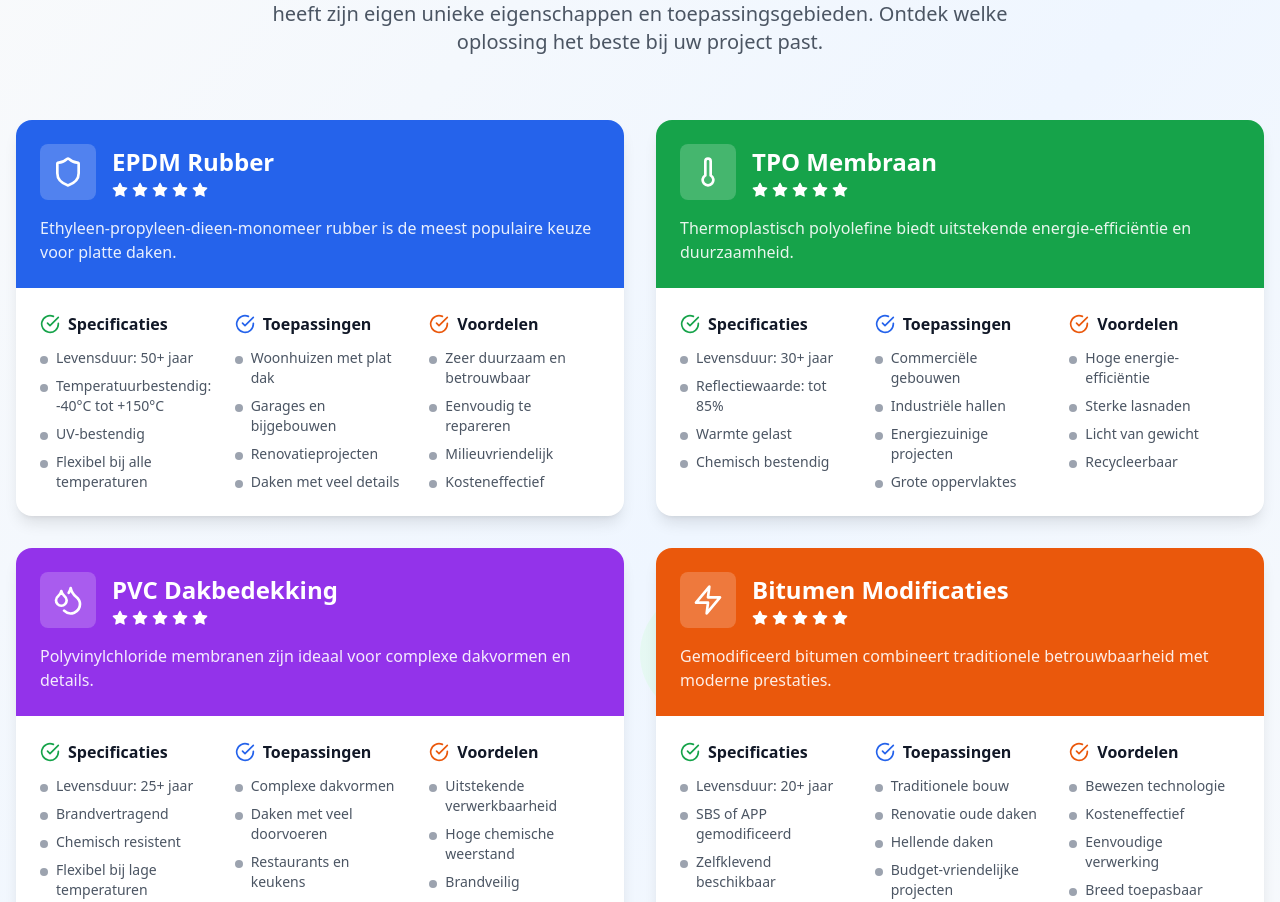
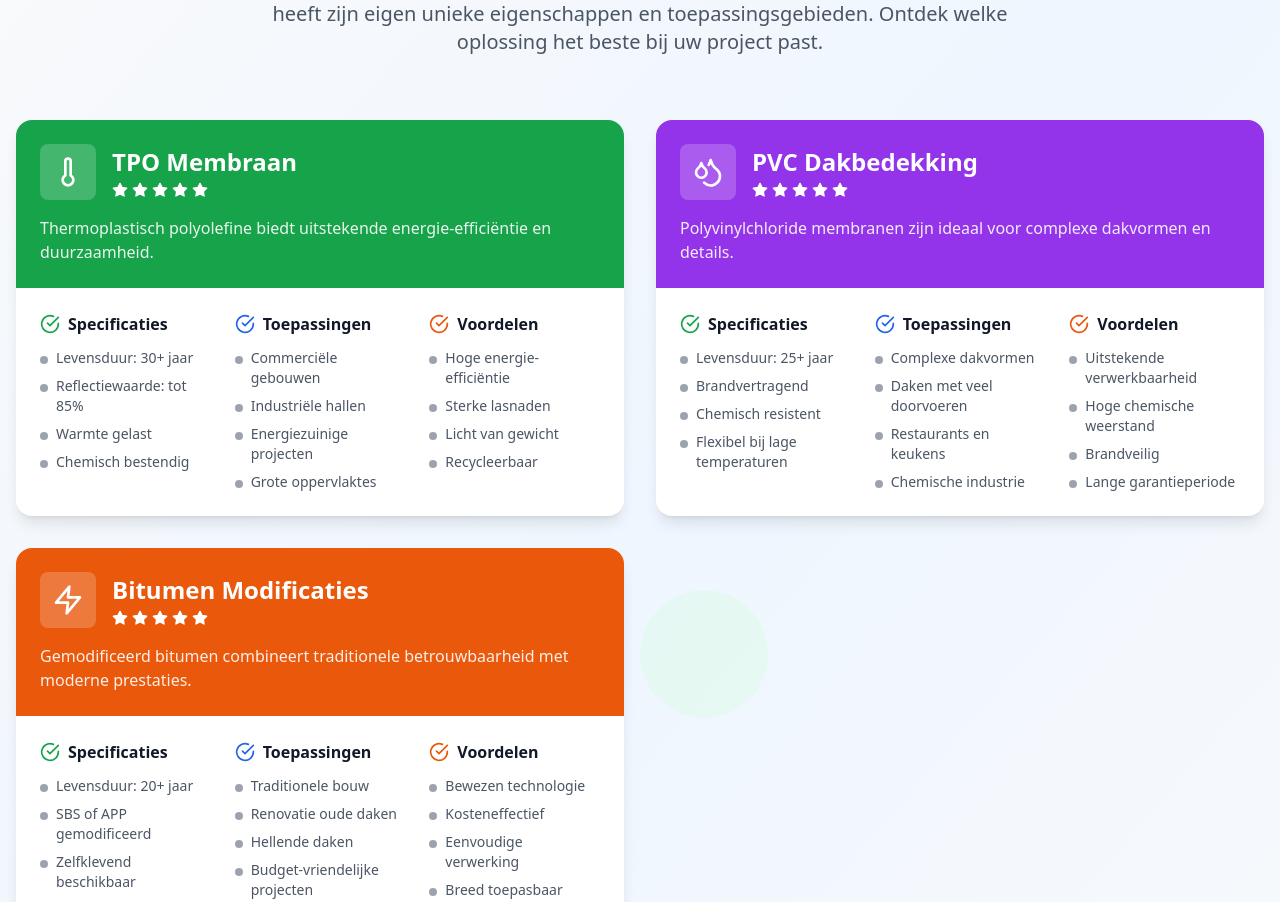
Before and after one commit to dmonfrooij/DakwerkSterken, a React (Vite) app: page / in a window 1280 px wide. Shown: the part 2046-2948 px from the top of the page. Built offline with nearby package versions, Linux system fonts and the light colour scheme.

Commit message:
Updated Materials.tsx

```diff
--- a/src/components/Materials.tsx
+++ b/src/components/Materials.tsx
@@ -3,30 +3,6 @@ import { Shield, Droplets, Thermometer, Zap, CheckCircle, Star } from 'lucide-re
 
 const Materials = () => {
   const materials = [
-    {
-      name: "EPDM Rubber",
-      icon: <Shield className="h-8 w-8" />,
-      description: "Ethyleen-propyleen-dieen-monomeer rubber is de meest populaire keuze voor platte daken.",
-      color: "bg-blue-600",
-      specifications: [
-        "Levensduur: 50+ jaar",
-        "Temperatuurbestendig: -40°C tot +150°C",
-        "UV-bestendig",
-        "Flexibel bij alle temperaturen"
-      ],
-      useCases: [
-        "Woonhuizen met plat dak",
-        "Garages en bijgebouwen",
-        "Renovatieprojecten",
-        "Daken met veel details"
-      ],
-      advantages: [
-        "Zeer duurzaam en betrouwbaar",
-        "Eenvoudig te repareren",
-        "Milieuvriendelijk",
-        "Kosteneffectief"
-      ]
-    },
     {
       name: "TPO Membraan",
       icon: <Thermometer className="h-8 w-8" />,
```
